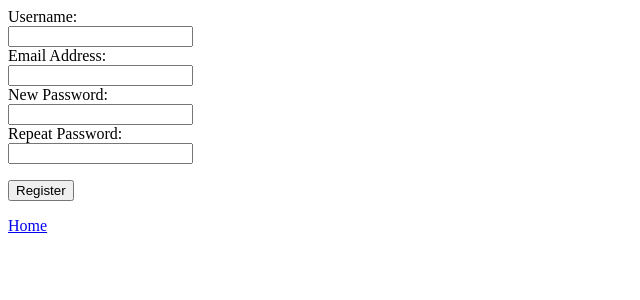
After one commit to snovosel/reddit_article_scrape, a Flask app: page /register in a window 1280 px wide. The commit adds this page. Shown: the top 300 px of the page, without its empty margins (0-640 px from the left). Run offline with Flask 2, Linux system fonts and the light colour scheme.

Commit message:
User creation and authentication

```diff
--- /dev/null
+++ b/reddit_article_scrape/forms.py
@@ -0,0 +1,15 @@
+from flask_wtf import Form
+from wtforms import StringField, BooleanField, validators, Form, PasswordField
+from wtforms.validators import DataRequired
+
+class RegistrationForm(Form):
+    username = StringField('Username', [validators.Length(min=4, max=25)])
+    email = StringField('Email Address', [validators.Length(min=6, max=35)])
+    password = PasswordField('New Password', [ validators.DataRequired(), validators.EqualTo('confirm', message='Passwords must match')
+    ])
+    confirm = PasswordField('Repeat Password')
+
+
+class LoginForm(Form):
+    username = StringField('Username')
+    password = PasswordField('Password')
--- /dev/null
+++ b/reddit_article_scrape/templates/register.html
@@ -0,0 +1,20 @@
+<!DOCTYPE html>
+
+<head>
+  <title> Register </title>
+</head>
+
+<body>
+  <div>
+    <form action='' method='POST'>
+      <div> {{form.username.label}}: <br> {{form.username}} </div>
+      <div> {{form.email.label}}: <br> {{form.email}} </div>
+      <div> {{form.password.label}}: <br> {{form.password}} </div>
+      <div> {{form.confirm.label}}:<br> {{form.confirm}} </div>
+      <p><input action='register' method='POST' type='submit' value='Register'></p>
+    </form>
+  <div>
+
+  <p><a href='/'>Home</a></p>
+
+</body>
--- a/reddit_article_scrape/templates/result.html
+++ b/reddit_article_scrape/templates/result.html
@@ -6,7 +6,7 @@
 
 <body>
 
-<a href='/'> Home </a>
+<a href='/subchoice'> Home </a>
 
 <br>
 
--- a/reddit_article_scrape/views.py
+++ b/reddit_article_scrape/views.py
@@ -1,11 +1,50 @@
-from flask import render_template, abort
-from reddit_article_scrape import app
+from flask import render_template, abort, request, flash, redirect, url_for
+from reddit_article_scrape import app, db, login_manager
 from reddit_article_scrape.utils import send_mail, get_info
+from reddit_article_scrape.forms import RegistrationForm, LoginForm
+from reddit_article_scrape.models import User
+from flask_login import login_required, login_user, logout_user
 
 
-@app.route('/')
+@app.route('/', methods=['GET', 'POST'])
 def index():
-    return render_template('index.html')
+    form = LoginForm(request.form)
+    if request.method == 'POST' and form.validate():
+        user = User.query.filter_by(username=form.username.data).first_or_404()
+        if user.is_correct_password(form.password.data):
+            login_user(user)
+
+            return redirect(url_for('subchoice'))
+
+        else:
+            print "incorrect pass"
+            return redirect(url_for('index'))
+
+    return render_template('index.html', form=form)
+
+@app.route('/signout')
+@login_required
+def signout():
+    logout_user()
+    return redirect(url_for('index'))
+
+@app.route('/register', methods=['GET', 'POST'])
+def register():
+    form = RegistrationForm(request.form)
+    print form.errors
+    if request.method == 'POST' and form.validate():
+        user = User(form.username.data, form.email.data, form.password.data)
+        db.session.add(user)
+        db.session.commit()
+        print user.username
+
+        return redirect(url_for('index'))
+    return render_template('register.html', form=form)
+
+@app.route('/subchoice')
+@login_required
+def subchoice():
+    return render_template('subchoice.html')
 
 
 @app.route('/result', methods=['POST'])
```
Also changed, not shown: reddit_article_scrape/__init__.py (+15 -1 lines), reddit_article_scrape/models.py (added, +27 -0 lines), reddit_article_scrape/templates/index.html (+8 -19 lines), reddit_article_scrape/templates/subchoice.html (added, +30 -0 lines).
